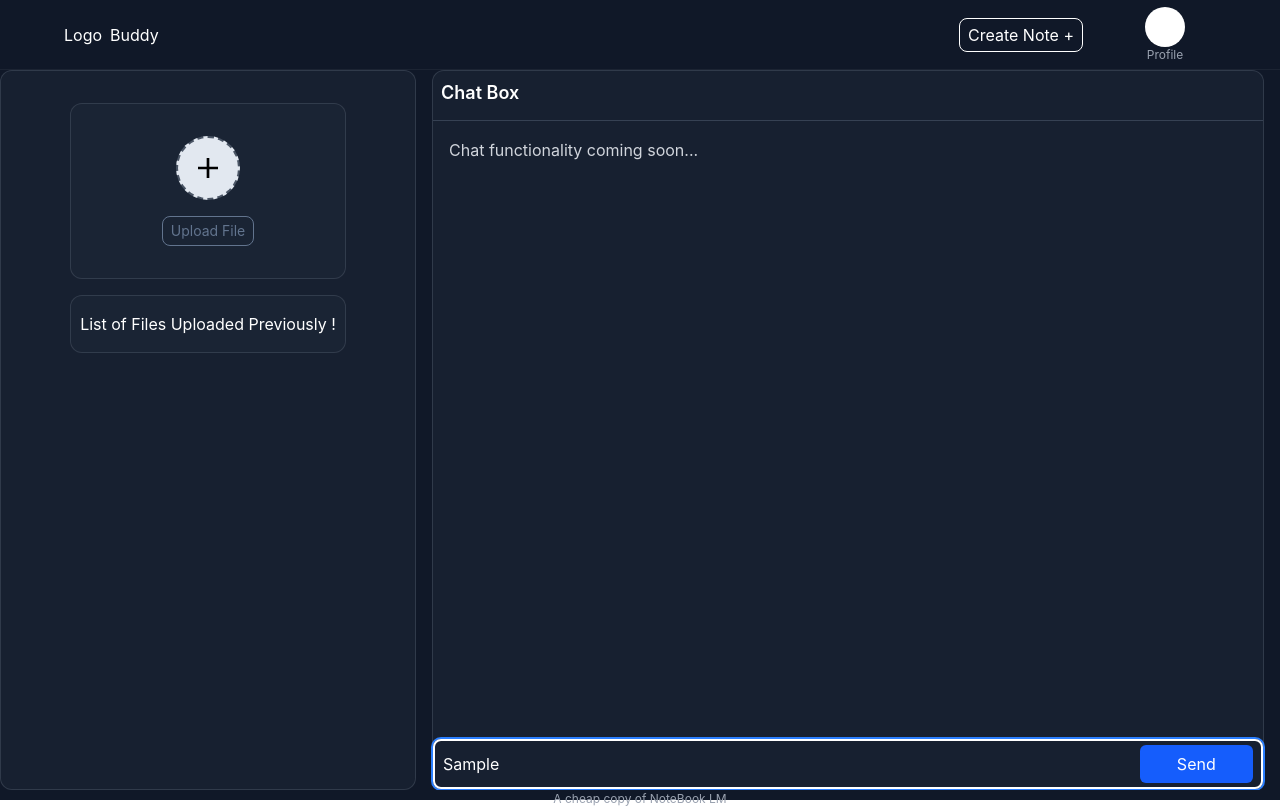
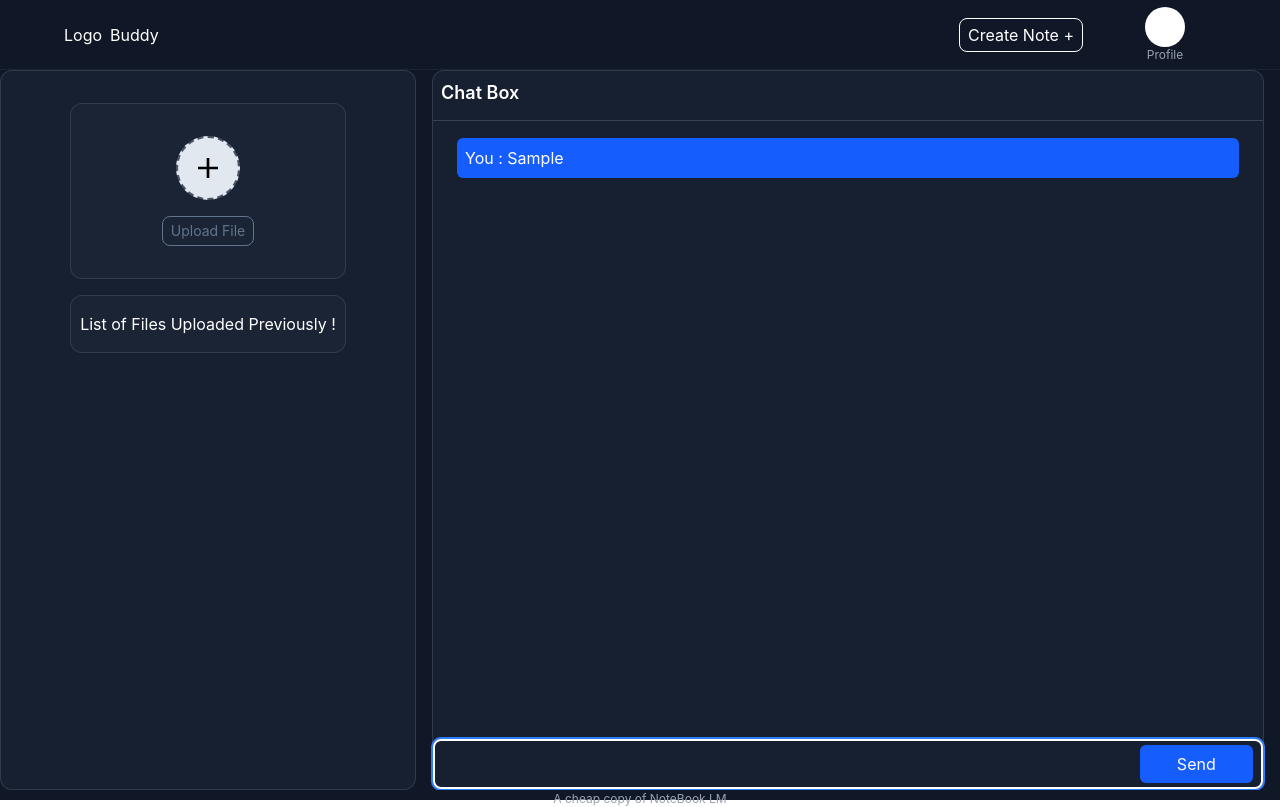
Before and after one commit to OikawaToru1/Buddy, a React (Vite) app in the folder client/: page / in a window 1280 px wide. Both pictures are taken after typing "Sample" into the empty fields and a click on the button "Send". Built offline with nearby package versions, Linux system fonts and the light colour scheme; no server answers.

Commit message:
added chat feature and chatbox ui implementing convo with ai with context

```diff
--- a/client/src/components/ui/ChatBox.tsx
+++ b/client/src/components/ui/ChatBox.tsx
@@ -1,13 +1,25 @@
-import {useForm, type SubmitHandler} from 'react-hook-form';
 import axios from 'axios';
-import { useEffect, useState } from 'react';
+import { use, useEffect, useState } from 'react';
 
 
 function ChatBox() {
-  const {register, reset} = useForm();
+    const [query, setQuery] = useState("");
+    const [convo, setConvo] = useState<{from : string, data : string}[]>([]);
+    const [queries, setQueries] = useState<{query: string, response: string}[]>([]);
   const handleSubmit  = () => {
-    console.log( "Chat message");
-    reset();
+    console.log( "Chat message", query);
+    setConvo(prev => [...prev, {from: "You", data: query}]);
+    axios.post("http://localhost:3000/api/files/query", {query})
+      .then((res) => {
+
+          console.log("Response from server: ", res.data.response);
+          setConvo(prev => [...prev, {from: "Buddy", data: res.data.response}]);
+
+      })
+      .catch((err) => {
+        console.log(err, "Error sending query");
+      });
+    setQuery("");
   }
 
   return (
@@ -15,11 +27,27 @@ function ChatBox() {
       <div className="border-b border-gray-700 h-[50px]">
         <h1 className="text-lg font-semibold p-2  text-white">Chat Box</h1>
       </div>
-      <div className="h-6/7 ">
-        <p className="p-4 text-gray-300">Chat functionality coming soon...</p>
+      <div className="h-6/7 scroll-auto scrollbar-hide p-2 flex flex-col gap-2 overflow-y-auto">
+        {
+          convo && <div>
+            {convo.map((item, index) => (
+              <div key={index} className={`my-2 mx-4 p-2 rounded-md ${item.from === "You" ? "bg-blue-600 text-white self-end" : "bg-gray-700 text-white self-start"}`}>
+                <p>{item.from} : {item.data}</p>
+              </div>
+            ))}
+          </div>
+        }
       </div>
       <div className=" h-[50px] w-full flex justify-between gap-4 border py-1 px-2 rounded-lg ring-1 focus-within:ring-2 focus-within:ring-blue-500 focus-within:border-2">
-        <input className="w-full border-none outline-none" type="text" {...register("query")} />
+        <input className="w-full border-none outline-none overflow-x-auto scroll-auto" type="text" value={query}
+          onChange={(e) => setQuery(e.target.value)}
+          onKeyDown={(e)=>{
+            if(e.key === "Enter" && query.length>0)
+            {
+             handleSubmit()
+            }
+          }}
+          />
         <button onClick={handleSubmit} className="bg-blue-600 w-1/6 rounded-md cursor-pointer hover:bg-blue-700 transition-colors duration-300 ">Send</button>
       </div>
     </div>
```
